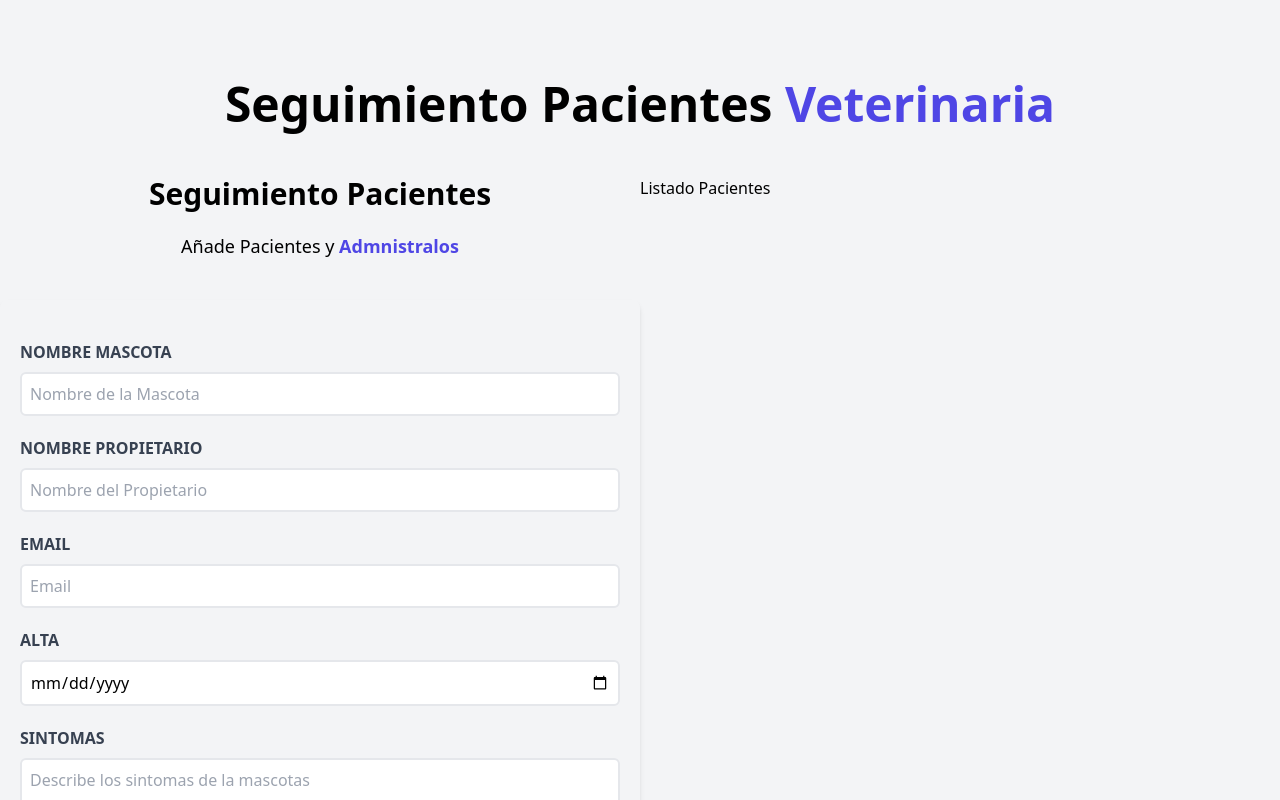
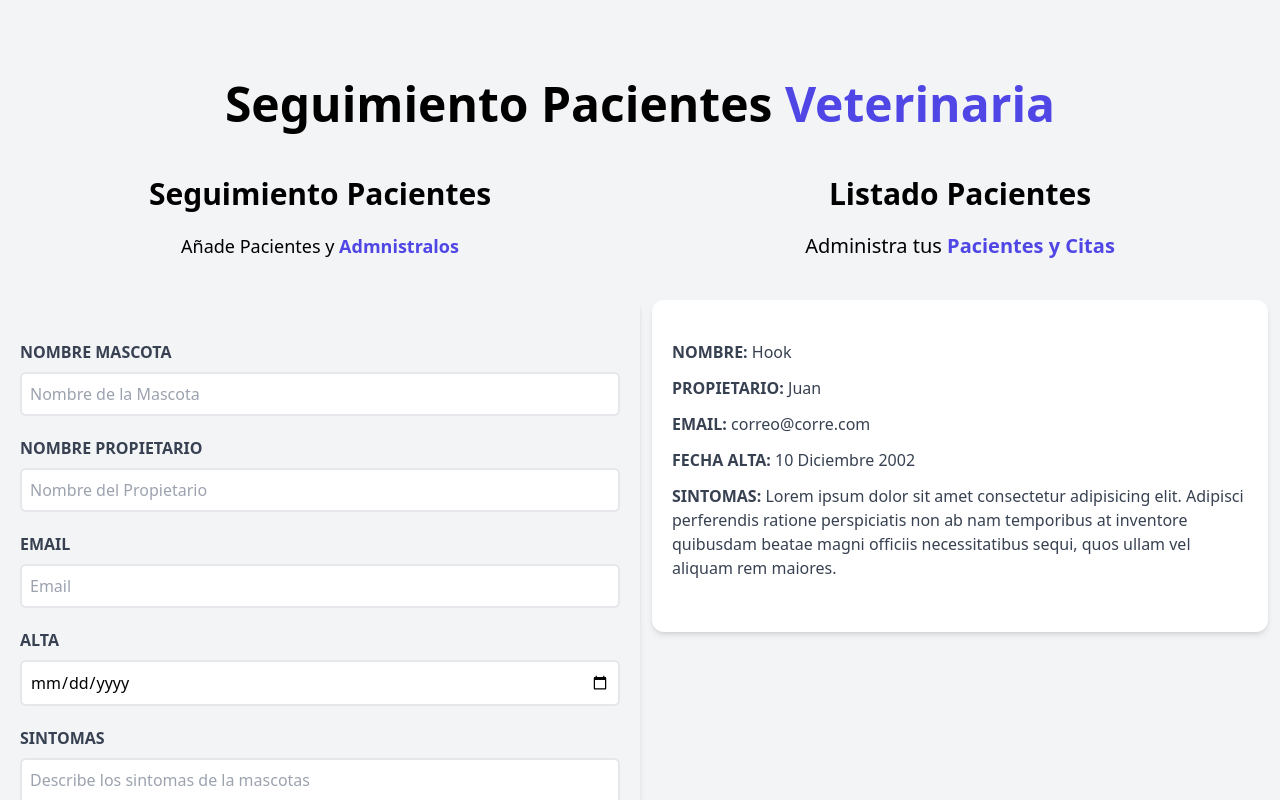
Before and after one commit to CasJuan/CitasReact, a React (Vite) app: page / in a window 1280 px wide. Shown: the top 800 px of the page. Built offline with nearby package versions, Linux system fonts and the light colour scheme.

Commit message:
[ADD] agrego estructura y estilos de listado pacientes, ademas [ADD] pacientes como componente

```diff
--- a/src/components/ListadoPacientes.jsx
+++ b/src/components/ListadoPacientes.jsx
@@ -1,7 +1,16 @@
+import Paciente from "./Paciente"
+
 const ListadoPacientes = () => {
   return (
-    <div className="w-1/2 lg:w3/5">
-      <h2>Listado Pacientes</h2>
+    <div className="md:w-1/2 lg:w3/5 md:h-screen overflow-scroll">
+      <h2 className="font-black text-center text-3xl">Listado Pacientes</h2>
+
+      <p className="text-xl mt-5 mb-10 text-center">
+        Administra tus {''}
+        <span className="text-indigo-600 font-bold ">Pacientes y Citas</span>
+      </p>
+
+      <Paciente/>
 
     </div>
   )
--- /dev/null
+++ b/src/components/Paciente.jsx
@@ -0,0 +1,28 @@
+const Paciente = () => {
+  return (
+    <div className="m-3 bg-white shadow-md px-5 py-10 rounded-xl">
+        <p className="font-bold mb-3 text-gray-700 uppercase">Nombre: {''}
+          <span className="font-normal normal-case">Hook</span>
+        </p>
+
+        <p className="font-bold mb-3 text-gray-700 uppercase">Propietario: {''}
+          <span className="font-normal normal-case">Juan</span>
+        </p>
+
+        <p className="font-bold mb-3 text-gray-700 uppercase">Email: {''}
+          <span className="font-normal normal-case">correo@corre.com</span>
+        </p>
+
+        <p className="font-bold mb-3 text-gray-700 uppercase">Fecha Alta: {''}
+          <span className="font-normal normal-case">10 Diciembre 2002</span>
+        </p>
+
+        <p className="font-bold mb-3 text-gray-700 uppercase">Sintomas: {''}
+          <span className="font-normal normal-case">Lorem ipsum dolor sit amet consectetur adipisicing elit. Adipisci perferendis ratione perspiciatis non ab nam temporibus at inventore quibusdam beatae magni officiis necessitatibus sequi, quos ullam vel aliquam rem maiores.</span>
+        </p>
+
+      </div>
+  )
+}
+
+export default Paciente
```
